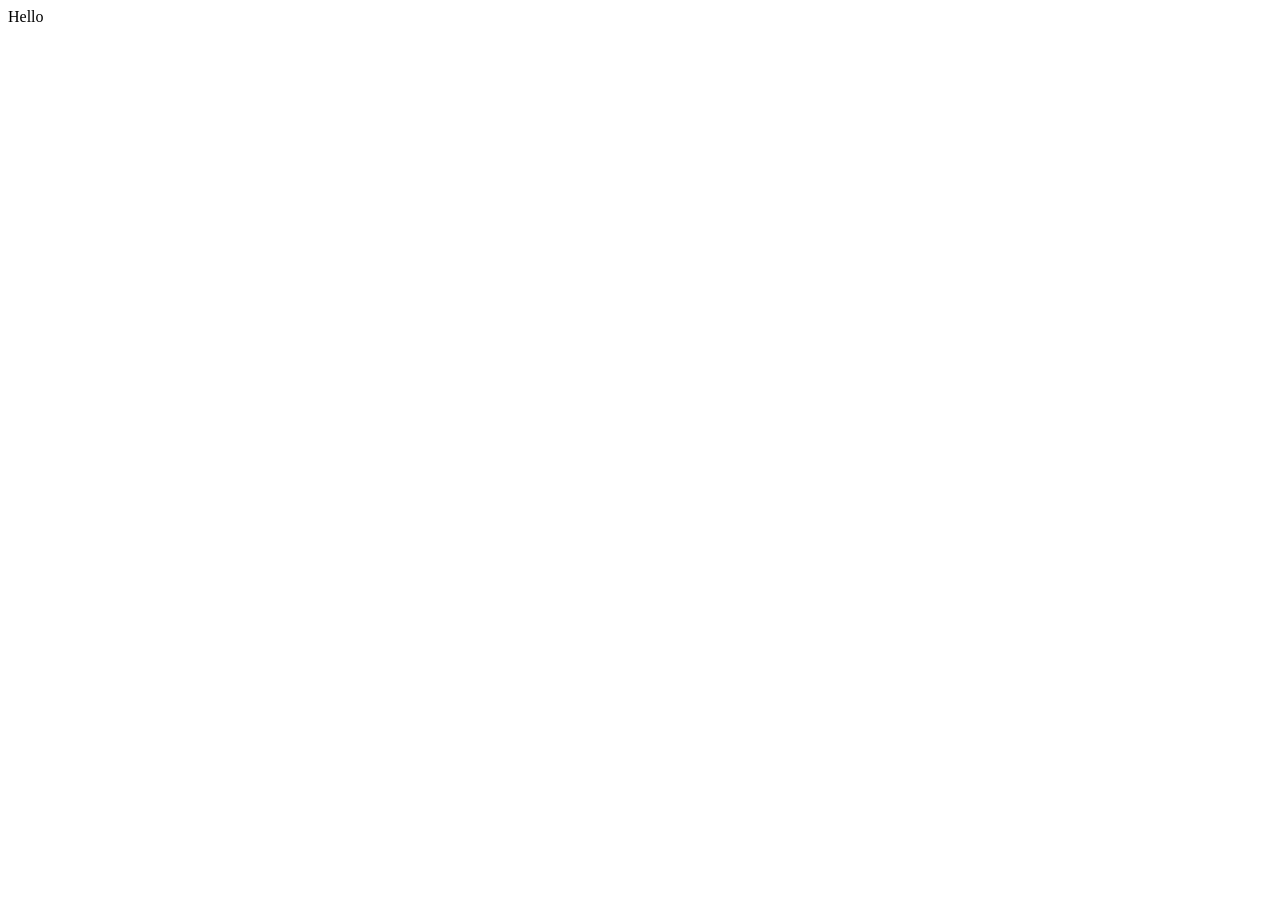
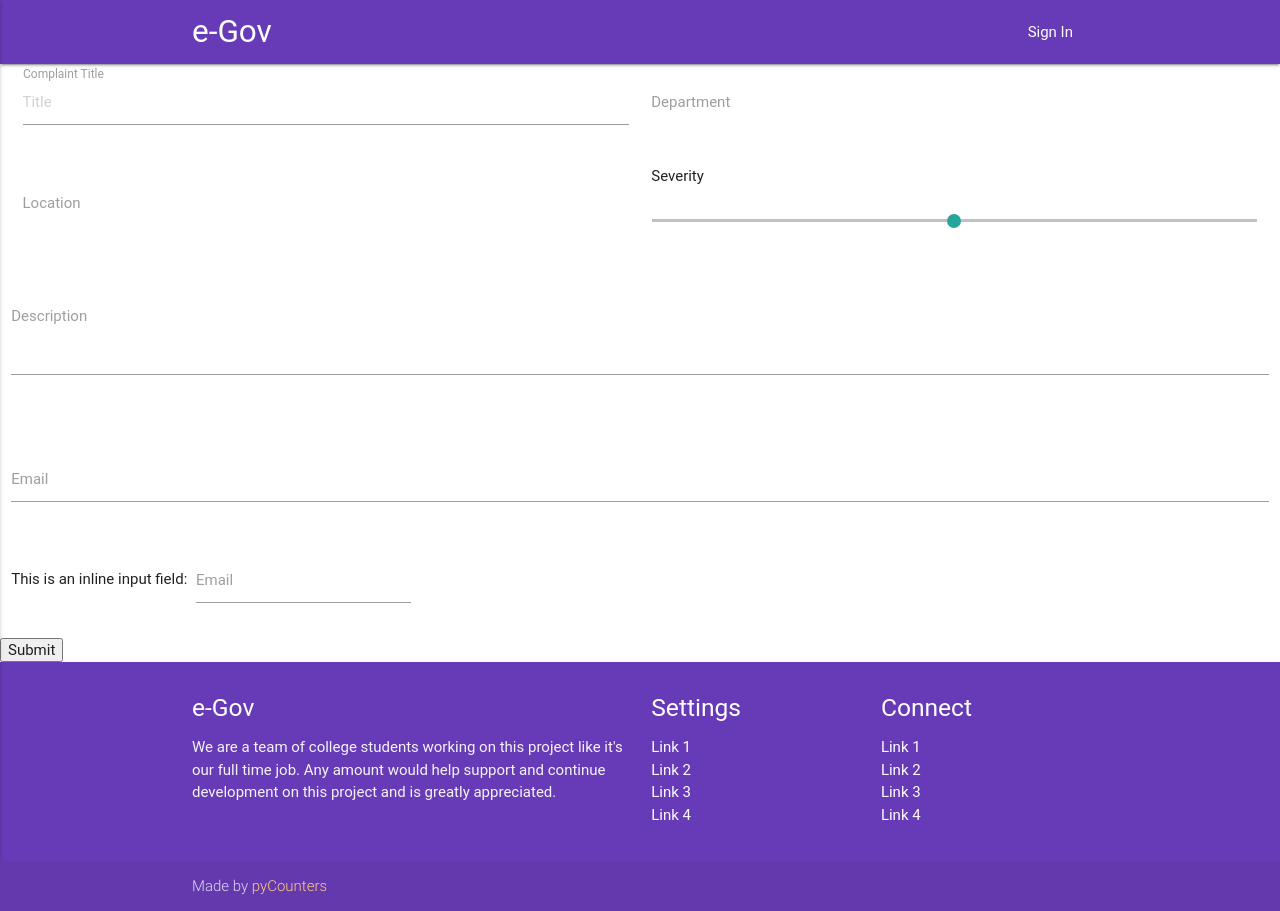
Before and after one commit to abhinavmathur96/codencounter, a Django app: a page that uses oursite/complaint/templates/new_compl.html in a window 1280 px wide. Before the commit the page is almost empty. Before the commit the page ends 22 px from the top, so only its background shows below. Run offline with Django 3.2, Linux system fonts and the light colour scheme; some libraries are stand-ins or nearby versions; some web fonts are replaced.

Commit message:
Auto stash before merge of "master" and "origin/master"

```diff
--- a/oursite/complaint/templates/new_compl.html
+++ b/oursite/complaint/templates/new_compl.html
@@ -1,7 +1,75 @@
-<html>
-	<body>
-		<p>
-			Hello
-		</p>
-	</body>
-</html>
+{% extends 'base.html' %} {% block content %}
+{% load material_form %}
+{% comment %} <form method="POST">
+	{% csrf_token %}
+	{% form form=form %}{% endform %}
+	<button type="submit" name="_submit" class="btn">Submit</button>
+</form> {% endcomment %}
+<div class="row">
+	<form class="col s12" method="POST" action="../../views/new_compl">
+		{% csrf_token %}
+		<div class="row">
+			<div class="input-field col s6">
+				<input placeholder="Title" id="title" type="text" class="validate">
+				<label for="title">Complaint Title</label>
+			</div>
+
+			<div class="input-field col s6">
+				<select>
+					<option value="" disabled selected>Choose your option</option>
+					<option value="1">Electrical</option>
+					<option value="2">Water</option>
+					<option value="3">Waste</option>
+				</select>
+				<label>Department</label>
+			</div>
+		</div>
+		<div class="row">
+			<div class="input-field col s6">
+				<select>
+					<option value="" disabled selected>Choose your option</option>
+					<option value="23">Sector 23</option>
+					<option value="22">Sector 22</option>
+					<option value="14">Sector 14</option>
+				</select>
+				<label>Location</label>
+			</div>
+			<div class="col s6">
+				Severity
+				<p class="range-field">
+					<input type="range" id="test5" min="0" max="10" step="1" />
+				</p>
+			</div>
+		</div>
+</div>
+
+<div class="row">
+	<form class="col s12">
+		<div class="row">
+			<div class="input-field col s12">
+				<textarea id="description" class="materialize-textarea"></textarea>
+				<label for="description">Description</label>
+			</div>
+		</div>
+	</form>
+</div>
+
+<div class="row">
+	<div class="input-field col s12">
+		<input id="email" type="email" class="validate">
+		<label for="email">Email</label>
+	</div>
+</div>
+<div class="row">
+	<div class="col s12">
+		This is an inline input field:
+		<div class="input-field inline">
+			<input id="email" type="email" class="validate">
+			<label for="email" data-error="wrong" data-success="right">Email</label>
+		</div>
+	</div>
+</div>
+<input type="Submit" value="Submit">
+</form>
+</div>
+{% endblock %}
```
